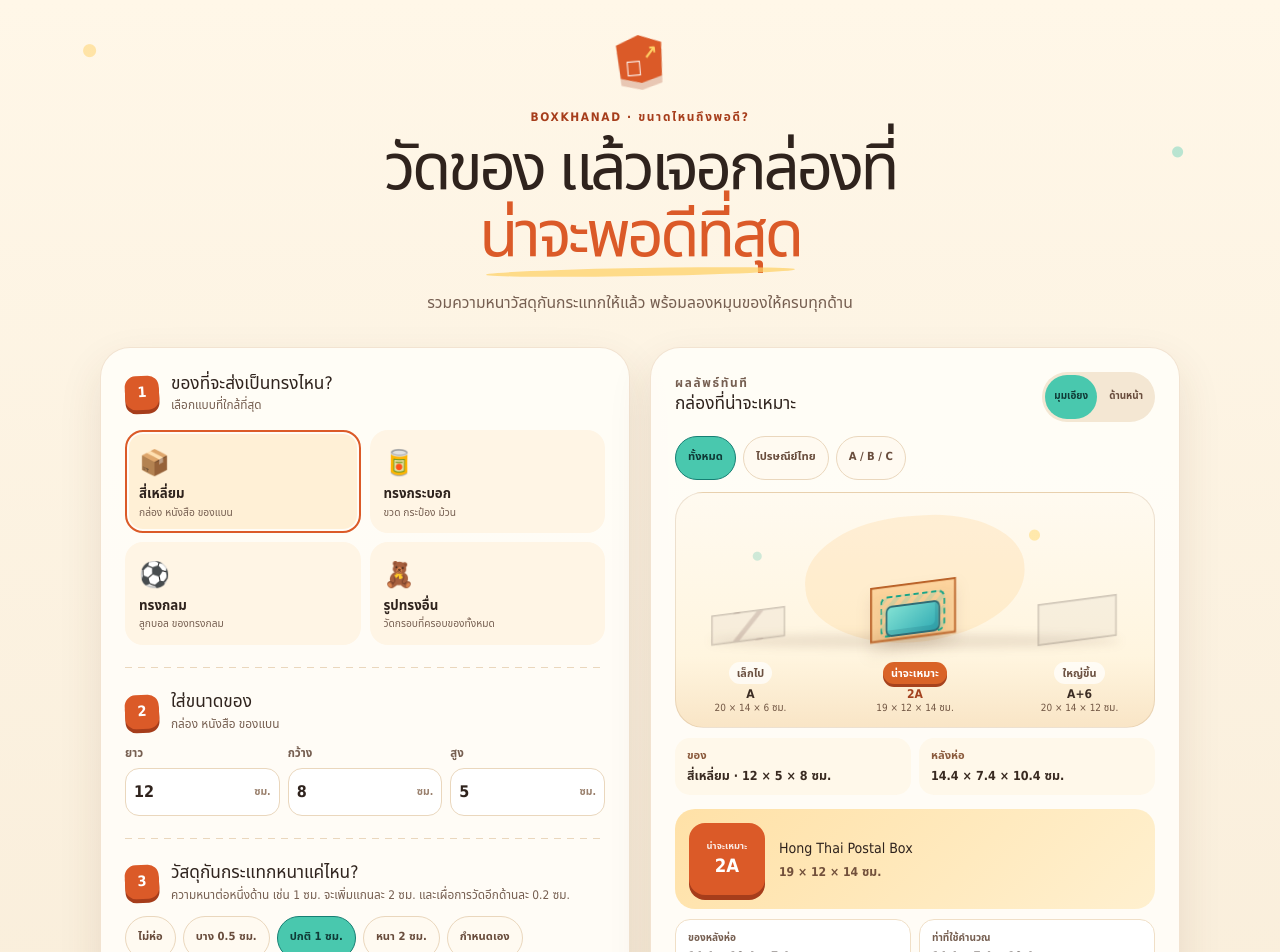
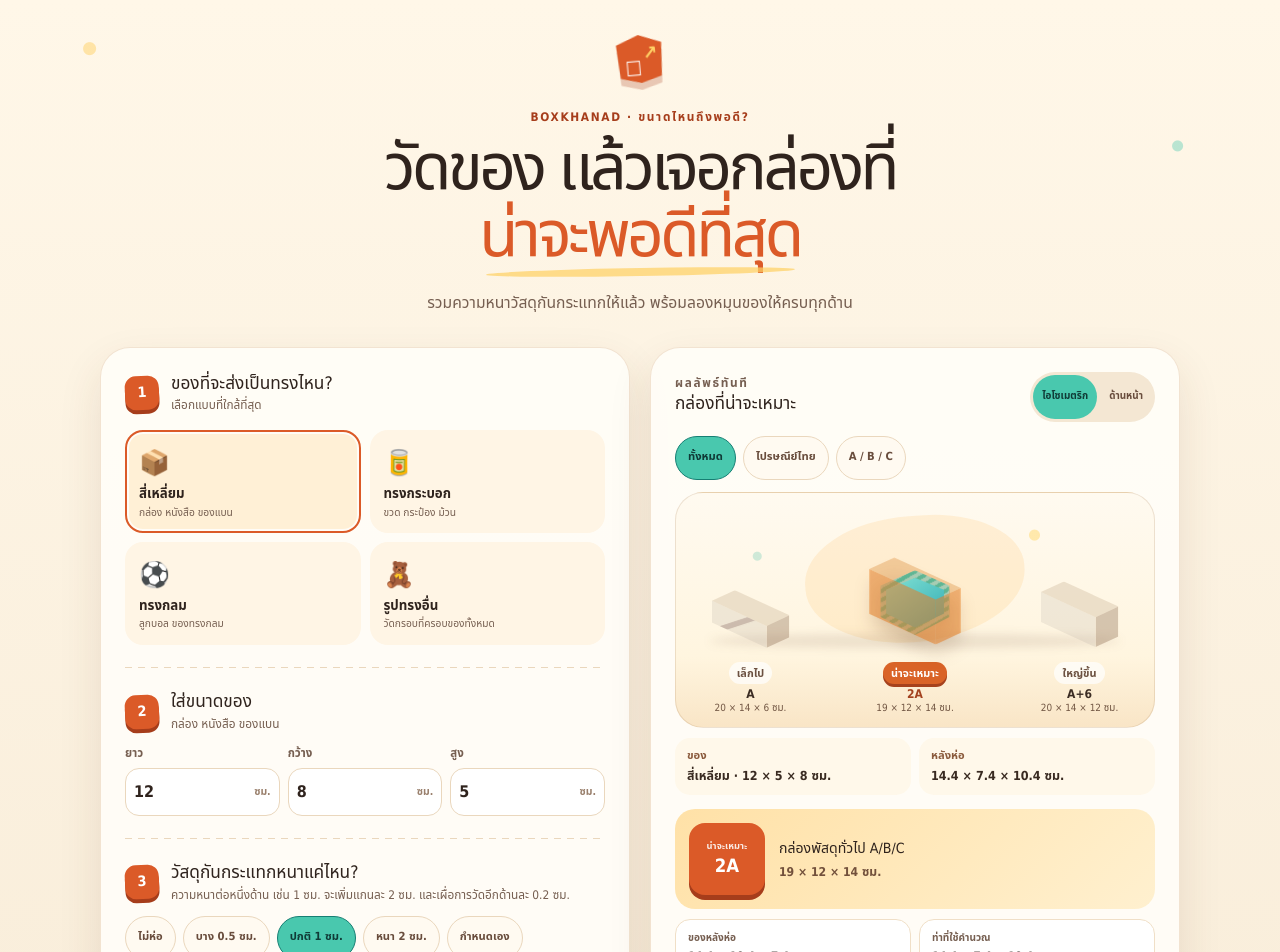
Before and after one commit to suplim2021/BoxKhaNad, a Next.js app: page / in a window 1280 px wide. Shown: the top 952 px of the page. Built offline with nearby package versions, Linux system fonts and the light colour scheme.

Commit message:
Improve isometric box comparison

```diff
--- a/app/components/BoxCalculator.tsx
+++ b/app/components/BoxCalculator.tsx
@@ -238,7 +238,7 @@ export default function BoxCalculator() {
               <h2 id="result-title">กล่องที่น่าจะเหมาะ</h2>
             </div>
             <div className="view-toggle" aria-label="รูปแบบภาพ">
-              <button type="button" aria-pressed={viewMode === "isometric"} className={viewMode === "isometric" ? "is-selected" : ""} onClick={() => setViewMode("isometric")}>มุมเอียง</button>
+              <button type="button" aria-pressed={viewMode === "isometric"} className={viewMode === "isometric" ? "is-selected" : ""} onClick={() => setViewMode("isometric")}>ไอโซเมตริก</button>
               <button type="button" aria-pressed={viewMode === "front"} className={viewMode === "front" ? "is-selected" : ""} onClick={() => setViewMode("front")}>ด้านหน้า</button>
             </div>
           </div>
@@ -317,9 +317,6 @@ export default function BoxCalculator() {
                   </p>
                 </aside>
 
-                <a className="source-link" href={recommendation.box.sourceUrl} target="_blank" rel="noreferrer">
-                  ดูแหล่งข้อมูลขนาดกล่อง ↗
-                </a>
               </>
             ) : (
               <div className="empty-result">
--- a/app/components/BoxComparison.module.css
+++ b/app/components/BoxComparison.module.css
@@ -65,22 +65,21 @@
 .visualSlot {
   display: grid;
   width: 100%;
-  height: 126px;
+  height: 146px;
   place-items: end center;
-  padding-bottom: 18px;
+  padding-bottom: 12px;
 }
 
 .cuboid {
-  --box-w: 92px;
-  --box-h: 68px;
-  --box-d: 28px;
+  --iso-lx: 70px;
+  --iso-ly: 32px;
+  --iso-dx: 38px;
+  --iso-dy: 17px;
+  --iso-h: 58px;
   position: relative;
-  width: var(--box-w);
-  height: var(--box-h);
-  /* WHY: rotating one flat rectangle lets its three child faces read as a box. */
-  transform: translateX(calc(var(--box-d) * -0.12)) rotateX(-13deg) rotateY(30deg);
-  transform-style: preserve-3d;
-  transform-origin: 50% 100%;
+  width: calc(var(--iso-lx) + var(--iso-dx));
+  height: calc(var(--iso-ly) + var(--iso-dy) + var(--iso-h));
+  transform-origin: center bottom;
 }
 
 .recommended {
@@ -89,46 +88,58 @@
 
 .face {
   position: absolute;
+  inset: 0;
   display: block;
-  box-sizing: border-box;
-  border: 2px solid currentColor;
-  backface-visibility: hidden;
+  width: 100%;
+  height: 100%;
+  filter: drop-shadow(0 0 0.8px currentColor);
 }
 
 .frontFace {
-  inset: 0;
-  background: rgb(225 145 62 / 43%);
+  z-index: 3;
+  background: rgb(225 145 62 / 40%);
+  clip-path: polygon(
+    0 var(--iso-dy),
+    var(--iso-lx) calc(var(--iso-ly) + var(--iso-dy)),
+    var(--iso-lx) calc(var(--iso-ly) + var(--iso-dy) + var(--iso-h)),
+    0 calc(var(--iso-dy) + var(--iso-h))
+  );
 }
 
 .rightFace {
-  top: 0;
-  left: 100%;
-  width: var(--box-d);
-  height: 100%;
-  background: rgb(192 107 42 / 46%);
-  /* WHY: this face starts flat, then folds 90 degrees from the front edge. */
-  transform: rotateY(90deg);
-  transform-origin: left center;
+  z-index: 4;
+  background: rgb(192 107 42 / 47%);
+  clip-path: polygon(
+    calc(var(--iso-dx) + var(--iso-lx)) var(--iso-ly),
+    var(--iso-lx) calc(var(--iso-ly) + var(--iso-dy)),
+    var(--iso-lx) calc(var(--iso-ly) + var(--iso-dy) + var(--iso-h)),
+    calc(var(--iso-dx) + var(--iso-lx)) calc(var(--iso-ly) + var(--iso-h))
+  );
 }
 
 .topFace {
-  bottom: 100%;
-  left: 0;
-  width: 100%;
-  height: var(--box-d);
-  background: rgb(246 185 104 / 55%);
-  /* WHY: the same fold creates the lid without an image or canvas. */
-  transform: rotateX(-90deg);
-  transform-origin: bottom center;
+  z-index: 1;
+  background: rgb(255 205 133 / 52%);
+  clip-path: polygon(
+    var(--iso-dx) 0,
+    calc(var(--iso-dx) + var(--iso-lx)) var(--iso-ly),
+    var(--iso-lx) calc(var(--iso-ly) + var(--iso-dy)),
+    0 var(--iso-dy)
+  );
 }
 
 .recommended {
   color: #b96026;
-  filter: drop-shadow(0 10px 8px rgb(91 51 24 / 20%));
+  filter: drop-shadow(0 12px 8px rgb(91 51 24 / 22%));
 }
 
-.recommended .frontFace {
-  background: rgb(255 170 69 / 33%);
+.recommended .frontFace,
+.recommended .rightFace {
+  background: rgb(255 151 48 / 34%);
+}
+
+.recommended .topFace {
+  background: rgb(255 198 109 / 24%);
 }
 
 .tooSmall,
@@ -136,19 +147,12 @@
   color: rgb(120 91 72 / 45%);
   opacity: 0.63;
   filter: saturate(0.45);
-}
-
-.tooSmall {
-  transform: translateX(calc(var(--box-d) * -0.12)) rotateX(-13deg) rotateY(30deg) scale(0.82);
-}
-
-.nextLarger {
-  transform: translateX(calc(var(--box-d) * -0.12)) rotateX(-13deg) rotateY(30deg) scale(0.88);
+  transform: scale(0.78);
 }
 
 .tooSmall .frontFace {
   background:
-    linear-gradient(135deg, transparent 46%, rgb(155 75 67 / 38%) 47% 53%, transparent 54%),
+    linear-gradient(162deg, transparent 46%, rgb(155 75 67 / 42%) 47% 53%, transparent 54%),
     rgb(220 196 174 / 27%);
 }
 
@@ -158,43 +162,42 @@
 
 .contents {
   position: absolute;
-  z-index: 3;
+  z-index: 2;
   inset: 0;
-  display: grid;
-  place-items: end center;
   pointer-events: none;
 }
 
 .protection,
 .item {
   position: absolute;
-  bottom: 7%;
+  top: 52%;
   left: 50%;
   display: block;
-  transform: translateX(-50%);
+  clip-path: polygon(50% 0, 100% 24%, 100% 72%, 50% 100%, 0 72%, 0 24%);
+  transform: translate(-50%, -50%);
 }
 
 .protection {
   z-index: 1;
   width: var(--packed-w);
   height: var(--packed-h);
-  border: 2px dashed #19a487;
-  border-radius: 8px;
-  background: repeating-linear-gradient(135deg, rgb(85 210 183 / 22%) 0 5px, transparent 5px 10px);
+  background:
+    repeating-linear-gradient(150deg, rgb(34 184 151 / 34%) 0 4px, rgb(255 255 255 / 30%) 4px 8px),
+    rgb(95 219 190 / 22%);
+  filter: drop-shadow(0 0 1px #168b76);
 }
 
 .item {
   z-index: 2;
   width: var(--item-w);
   height: var(--item-h);
-  border: 2px solid #2f6c75;
-  border-radius: 7px;
   background: linear-gradient(145deg, #81e1d3, #30aab3);
-  box-shadow: inset -4px -5px 0 rgb(23 98 110 / 18%);
+  filter: drop-shadow(0 3px 1px rgb(23 98 110 / 24%));
 }
 
 .shape_cylinder {
-  border-radius: 48% 48% 18% 18% / 14% 14% 10% 10%;
+  clip-path: none;
+  border-radius: 50% 50% 18% 18% / 18% 18% 12% 12%;
 }
 
 .shape_cylinder::before {
@@ -213,12 +216,14 @@
   aspect-ratio: 1;
   width: min(var(--item-w), var(--item-h));
   height: auto;
+  clip-path: none;
   border-radius: 50%;
 }
 
 .shape_irregular {
+  clip-path: none;
   border-radius: 42% 26% 35% 21%;
-  transform: translateX(-50%) rotate(-7deg);
+  transform: translate(-50%, -50%) rotate(-7deg);
 }
 
 .stateLabel {
@@ -300,20 +305,32 @@
 }
 
 .front .cuboid {
-  transform: none;
-}
-
-.front .tooSmall {
-  transform: scale(0.82);
-}
-
-.front .nextLarger {
-  transform: scale(0.88);
+  width: var(--iso-lx);
+  height: var(--iso-h);
 }
 
 .front .rightFace,
 .front .topFace {
   display: none;
+}
+
+.front .frontFace {
+  clip-path: inset(0);
+}
+
+.front .contents {
+  z-index: 4;
+}
+
+.front .protection,
+.front .item {
+  clip-path: inset(0 round 6px);
+}
+
+.front .shape_cylinder,
+.front .shape_sphere,
+.front .shape_irregular {
+  clip-path: none;
 }
 
 .screenReaderOnly {
@@ -340,8 +357,8 @@
   }
 
   .visualSlot {
-    height: 116px;
-    transform: scale(0.88);
+    height: 136px;
+    transform: scale(0.9);
   }
 
   .boxLabel {
--- a/app/components/BoxComparison.tsx
+++ b/app/components/BoxComparison.tsx
@@ -68,11 +68,15 @@ function getBoxStyle(dimensions: VisualDimensions, maximumAxis: number): CSSVari
   const length = finitePositive(dimensions.length);
   const width = finitePositive(dimensions.width);
   const height = finitePositive(dimensions.height);
+  const lengthX = clamp((length / maximumAxis) * 70, 36, 70);
+  const depthX = clamp((width / maximumAxis) * 42, 18, 42);
 
   return {
-    "--box-w": `${clamp((length / maximumAxis) * 104, 48, 104)}px`,
-    "--box-h": `${clamp((height / maximumAxis) * 82, 38, 82)}px`,
-    "--box-d": `${clamp((width / maximumAxis) * 34, 15, 34)}px`,
+    "--iso-lx": `${lengthX}px`,
+    "--iso-ly": `${lengthX * 0.46}px`,
+    "--iso-dx": `${depthX}px`,
+    "--iso-dy": `${depthX * 0.46}px`,
+    "--iso-h": `${clamp((height / maximumAxis) * 64, 28, 64)}px`,
   };
 }
 
--- a/app/data/boxes.ts
+++ b/app/data/boxes.ts
@@ -69,7 +69,7 @@ export const parcelBoxes: ParcelBox[] = [
   {
     id: "hongthai-a-plus-6",
     catalog: "common-thai",
-    family: "Hong Thai Postal Box",
+    family: "กล่องพัสดุทั่วไป A/B/C",
     code: "A+6",
     publishedSize: { length: 20, width: 14, height: 12 },
     dimensionType: "unspecified",
@@ -80,7 +80,7 @@ export const parcelBoxes: ParcelBox[] = [
   {
     id: "hongthai-a",
     catalog: "common-thai",
-    family: "Hong Thai Postal Box",
+    family: "กล่องพัสดุทั่วไป A/B/C",
     code: "A",
     publishedSize: { length: 20, width: 14, height: 6 },
     dimensionType: "unspecified",
@@ -91,7 +91,7 @@ export const parcelBoxes: ParcelBox[] = [
   {
     id: "hongthai-2a",
     catalog: "common-thai",
-    family: "Hong Thai Postal Box",
+    family: "กล่องพัสดุทั่วไป A/B/C",
     code: "2A",
     publishedSize: { length: 19, width: 12, height: 14 },
     dimensionType: "unspecified",
@@ -102,7 +102,7 @@ export const parcelBoxes: ParcelBox[] = [
   {
     id: "hongthai-b",
     catalog: "common-thai",
-    family: "Hong Thai Postal Box",
+    family: "กล่องพัสดุทั่วไป A/B/C",
     code: "B",
     publishedSize: { length: 25, width: 17, height: 9 },
     dimensionType: "unspecified",
@@ -113,7 +113,7 @@ export const parcelBoxes: ParcelBox[] = [
   {
     id: "hongthai-2b",
     catalog: "common-thai",
-    family: "Hong Thai Postal Box",
+    family: "กล่องพัสดุทั่วไป A/B/C",
     code: "2B",
     publishedSize: { length: 25, width: 17, height: 18 },
     dimensionType: "unspecified",
@@ -124,7 +124,7 @@ export const parcelBoxes: ParcelBox[] = [
   {
     id: "hongthai-b-plus-7",
     catalog: "common-thai",
-    family: "Hong Thai Postal Box",
+    family: "กล่องพัสดุทั่วไป A/B/C",
     code: "B+7",
     publishedSize: { length: 25, width: 17, height: 16 },
     dimensionType: "unspecified",
@@ -135,7 +135,7 @@ export const parcelBoxes: ParcelBox[] = [
   {
     id: "hongthai-c",
     catalog: "common-thai",
-    family: "Hong Thai Postal Box",
+    family: "กล่องพัสดุทั่วไป A/B/C",
     code: "C",
     publishedSize: { length: 30, width: 20, height: 11 },
     dimensionType: "unspecified",
@@ -146,7 +146,7 @@ export const parcelBoxes: ParcelBox[] = [
   {
     id: "hongthai-cd",
     catalog: "common-thai",
-    family: "Hong Thai Postal Box",
+    family: "กล่องพัสดุทั่วไป A/B/C",
     code: "CD",
     publishedSize: { length: 15, width: 15, height: 15 },
     dimensionType: "unspecified",
@@ -157,7 +157,7 @@ export const parcelBoxes: ParcelBox[] = [
   {
     id: "hongthai-c-plus-9",
     catalog: "common-thai",
-    family: "Hong Thai Postal Box",
+    family: "กล่องพัสดุทั่วไป A/B/C",
     code: "C+9",
     publishedSize: { length: 30, width: 20, height: 20 },
     dimensionType: "unspecified",
--- a/app/globals.css
+++ b/app/globals.css
@@ -496,17 +496,6 @@ a:focus-visible {
   line-height: 1.55;
 }
 
-.source-link {
-  display: inline-flex;
-  min-height: 44px;
-  align-items: center;
-  margin-top: 6px;
-  color: var(--mint-dark);
-  font-size: 0.7rem;
-  font-weight: 900;
-  text-underline-offset: 3px;
-}
-
 .empty-result {
   display: grid;
   min-height: 300px;
```
Also changed, not shown: 1 other file (tests, documents, lock files or other folders).
